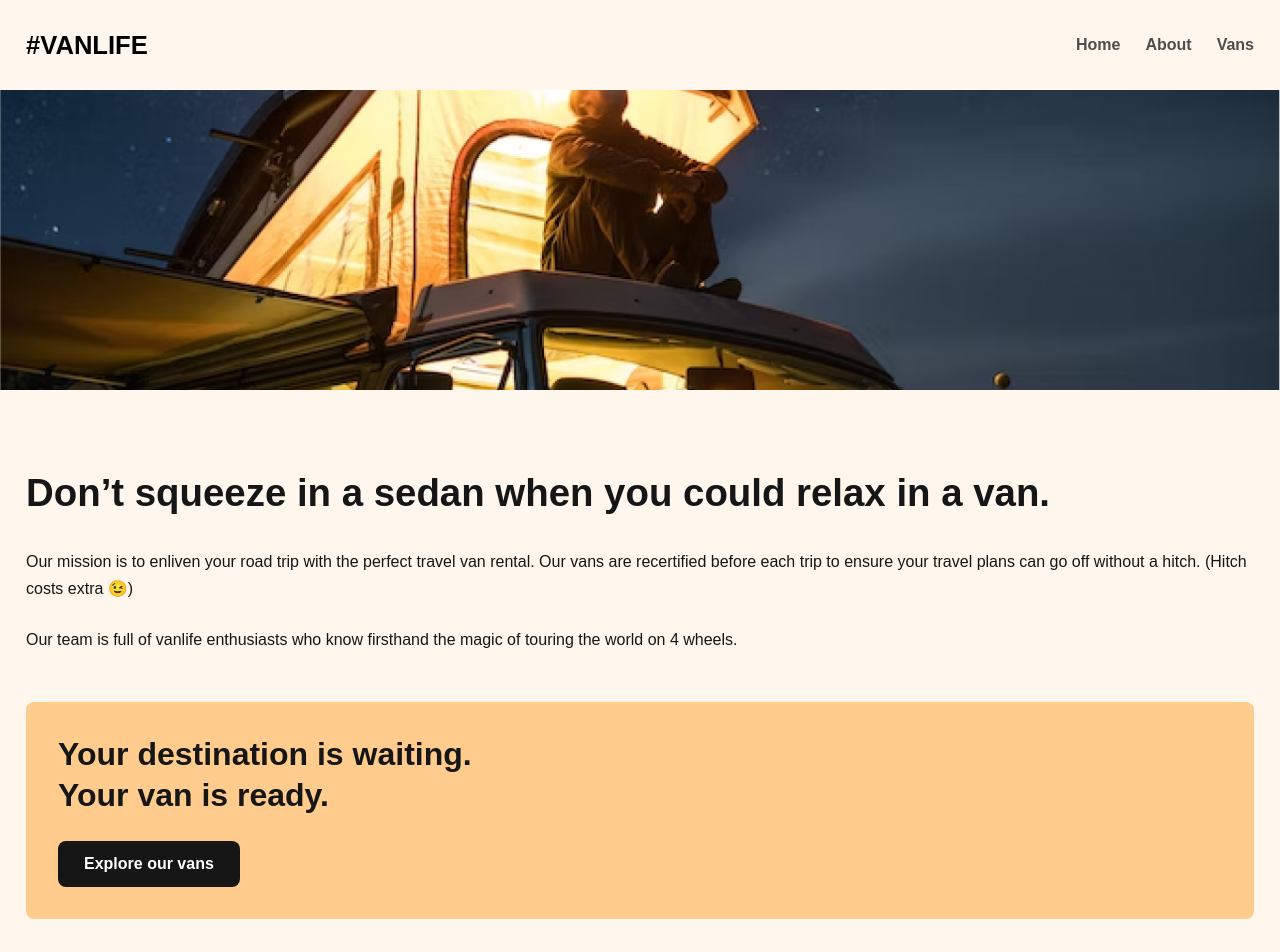
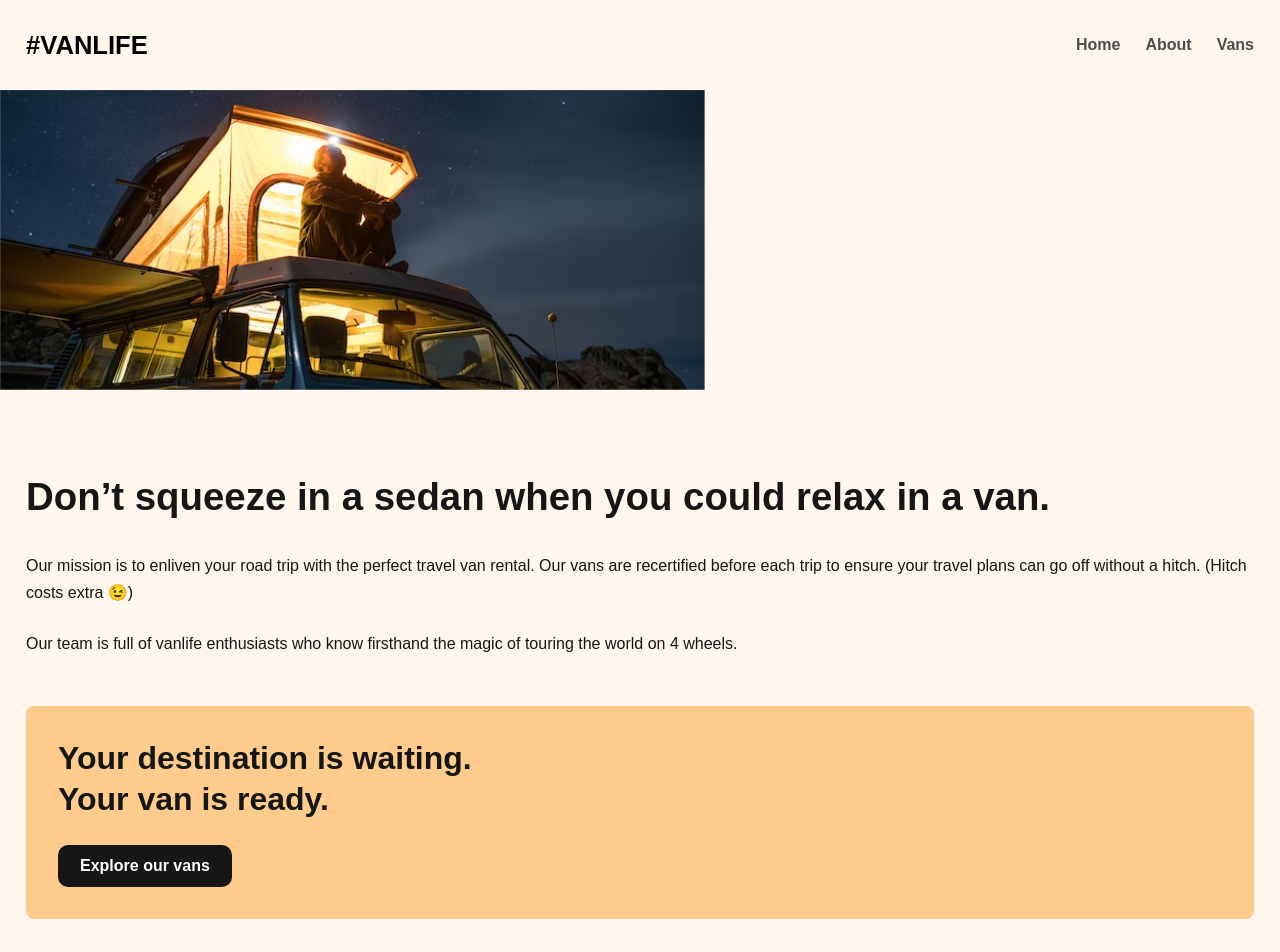
Before and after one commit to ThisisAlam/van-life-app-react-router, a React (Vite) app in the folder van-life/: page /about in a window 1280 px wide. Shown: the top 952 px of the page. Built offline with nearby package versions, Linux system fonts and the light colour scheme.

Commit message:
updated the codebase

```diff
--- a/van-life/package.json
+++ b/van-life/package.json
@@ -10,6 +10,7 @@
     "preview": "vite preview"
   },
   "dependencies": {
+    "miragejs": "^0.1.48",
     "react": "^19.2.6",
     "react-dom": "^19.2.6",
     "react-router-dom": "^7.15.1"
--- a/van-life/src/App.css
+++ b/van-life/src/App.css
@@ -83,16 +83,32 @@ nav a:first-child {
     font-weight: 700;
 
     cursor: pointer;
+    transition: transform .1s ease-in-out;
 }
 /* =========================
    ABOUT PAGE
 ========================= */
-
+.about-link-btn {
+    display: inline-block;
+    text-align: center;
+    text-decoration: none;
+    border: none;
+    padding: .75rem 1.375rem;
+    color: initial;
+    font-weight: 700;
+    border-radius: 5px;
+    cursor: pointer;
+    background-color: #161616;
+    color: white;
+    border-radius: 10px;
+    transition: transform .1s ease-in-out;
+}
+.about-link-btn:hover, .link-btn:hover {
+    transform: translate(1px, 1px);
+}
 .about-hero-image {
 
     /* ADD YOUR IMAGE HERE */
-    background-image: url("./assets/images/about-hero.png");
-
     height: 300px;
     background-size: cover;
     background-position: center;
--- a/van-life/src/components/About.jsx
+++ b/van-life/src/components/About.jsx
@@ -1,7 +1,9 @@
+import {Link} from "react-router-dom"
+import bgImg from "../assets/images/about-hero.png"
 export default function About(){
     return(
         <main className="about-page-container">
-            <div className="about-hero-image"></div>
+            <img src={bgImg} className="about-hero-image" />
             <section className="about-page-content">
                 <h1>
                     Don’t squeeze in a sedan when you could relax in a van.
@@ -22,7 +24,7 @@ export default function About(){
                         <br />
                         Your van is ready.
                     </h2>
-                    <button>Explore our vans</button>
+                    <Link to="/vans" className="about-link-btn">Explore our vans</Link>
                 </div>
             </section>
         </main>
```
Also changed, not shown: van-life/src/server.js (added), 1 other file (tests, documents, lock files or other folders).
